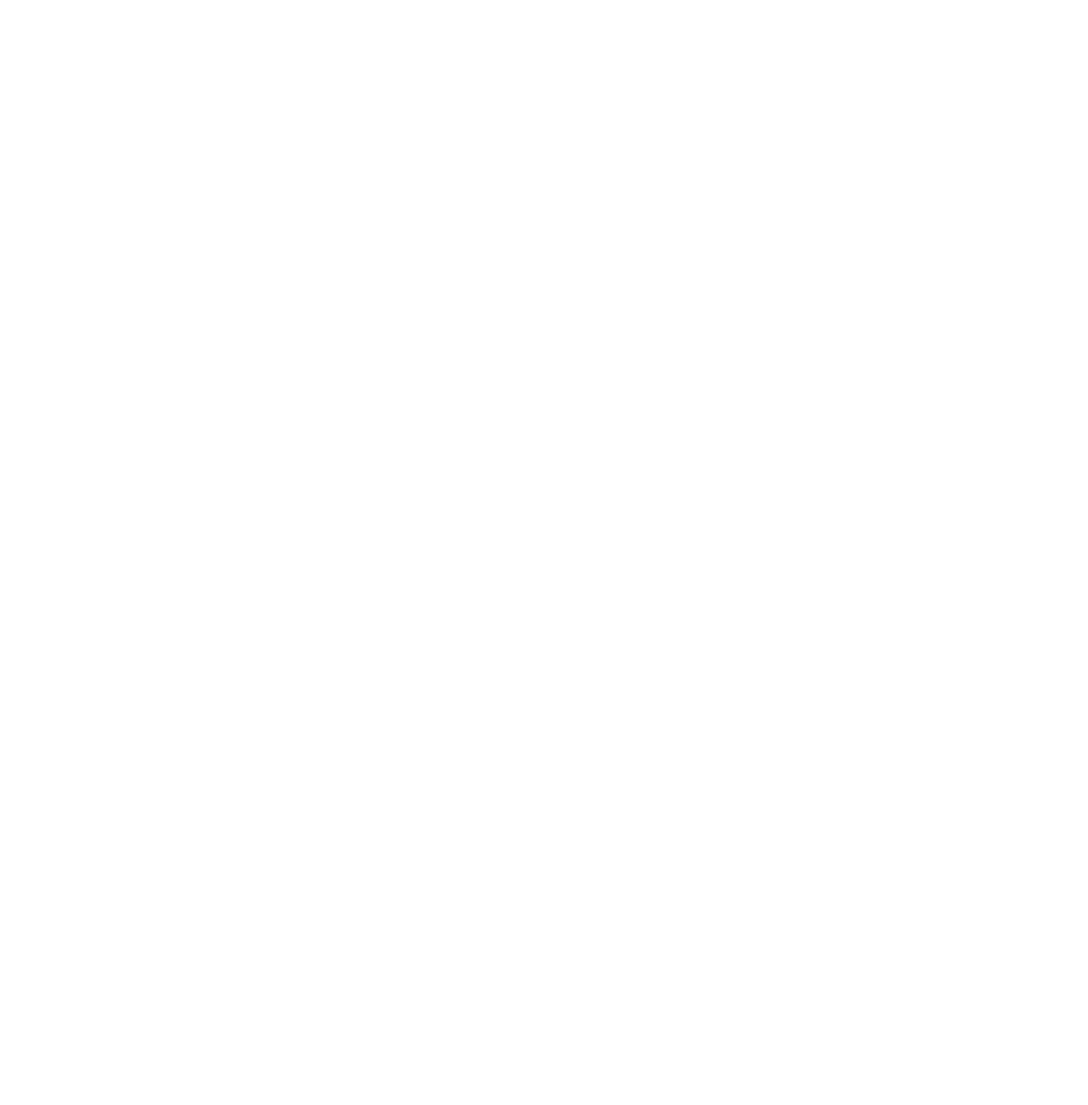
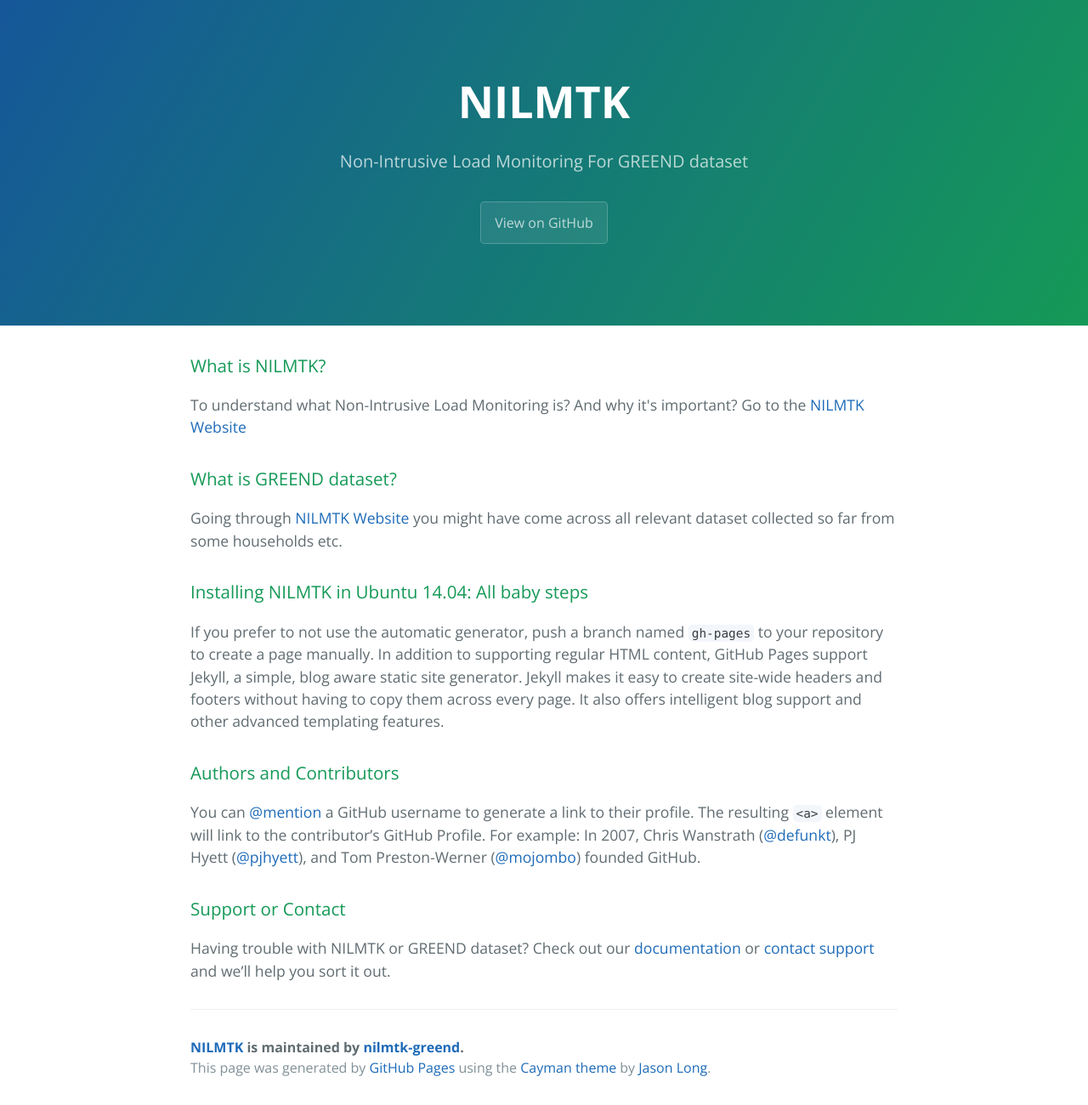
Before and after one commit to guptashiv/nilmtk, a plain HTML site: page index.html in a window 1280 px wide. Shown: the whole page at 85% size. Before the commit the page ends 800 px from the top, so only its background shows below. Drawn offline with nearby package versions, Linux system fonts and the light colour scheme.

Commit message:
Update index.html

```diff
--- a/index.html
+++ b/index.html
@@ -11,11 +11,11 @@
 
   ga('create', 'UA-73298120-1', 'auto');
   ga('send', 'pageview');
-  window.open("http://nilmtk-greend.github.io/","_self");
+
 </script>
 
     <meta charset="UTF-8">
-    <title>NILMTK-GREEND | Non-Intrusive Load Monitoring Toolkit for GREEND Dataset</title>
+    <title>Non-Intrusive Load Monitoring Toolkit for GREEND Dataset | Home</title>
     <meta name="viewport" content="width=device-width, initial-scale=1">
     <link rel="stylesheet" type="text/css" href="stylesheets/normalize.css" media="screen">
     <link href='https://fonts.googleapis.com/css?family=Open+Sans:400,700' rel='stylesheet' type='text/css'>
@@ -23,6 +23,47 @@
     <link rel="stylesheet" type="text/css" href="stylesheets/github-light.css" media="screen">
   </head>
   <body>
+    <section class="page-header">
+      <h1 class="project-name">NILMTK</h1>
+      <h2 class="project-tagline">Non-Intrusive Load Monitoring For GREEND dataset</h2>
+      <a href="https://github.com/nilmtk-greend/nilmtk" class="btn">View on GitHub</a>
+      <!-- <a href="https://github.com/shivgupta/nilmtk/zipball/master" class="btn">Download .zip</a>
+      <a href="https://github.com/shivgupta/nilmtk/tarball/master" class="btn">Download .tar.gz</a>
+ -->    </section>
+
+    <section class="main-content">
+      <h3>
+<a id="welcome-to-github-pages" class="anchor" href="#welcome-to-github-pages" aria-hidden="true"><span aria-hidden="true" class="octicon octicon-link"></span></a>What is NILMTK?</h3>
+
+<p>To understand what Non-Intrusive Load Monitoring is? And why it's important? Go to the <a href="http://nilmtk.github.io/" target="_blank">NILMTK Website</a></p>
+
+<h3>
+<a id="designer-templates" class="anchor" href="#designer-templates" aria-hidden="true"><span aria-hidden="true" class="octicon octicon-link"></span></a>What is GREEND dataset?</h3>
+
+<p>Going through <a href="http://nilmtk.github.io/" target="_blank">NILMTK Website</a> you might have come across all relevant dataset collected so far from some households etc.</p>
+
+<h3>
+<a id="creating-pages-manually" class="anchor" href="#creating-pages-manually" aria-hidden="true"><span aria-hidden="true" class="octicon octicon-link"></span></a>Installing NILMTK in Ubuntu 14.04: All baby steps</h3>
+
+<p>If you prefer to not use the automatic generator, push a branch named <code>gh-pages</code> to your repository to create a page manually. In addition to supporting regular HTML content, GitHub Pages support Jekyll, a simple, blog aware static site generator. Jekyll makes it easy to create site-wide headers and footers without having to copy them across every page. It also offers intelligent blog support and other advanced templating features.</p>
+
+<h3>
+<a id="authors-and-contributors" class="anchor" href="#authors-and-contributors" aria-hidden="true"><span aria-hidden="true" class="octicon octicon-link"></span></a>Authors and Contributors</h3>
+
+<p>You can <a href="https://github.com/blog/821" class="user-mention">@mention</a> a GitHub username to generate a link to their profile. The resulting <code>&lt;a&gt;</code> element will link to the contributor’s GitHub Profile. For example: In 2007, Chris Wanstrath (<a href="https://github.com/defunkt" class="user-mention">@defunkt</a>), PJ Hyett (<a href="https://github.com/pjhyett" class="user-mention">@pjhyett</a>), and Tom Preston-Werner (<a href="https://github.com/mojombo" class="user-mention">@mojombo</a>) founded GitHub.</p>
+
+<h3>
+<a id="support-or-contact" class="anchor" href="#support-or-contact" aria-hidden="true"><span aria-hidden="true" class="octicon octicon-link"></span></a>Support or Contact</h3>
+
+<p>Having trouble with NILMTK or GREEND dataset? Check out our <a href="https://help.github.com/pages">documentation</a> or <a href="https://github.com/contact">contact support</a> and we’ll help you sort it out.</p>
+
+      <footer class="site-footer">
+        <span class="site-footer-owner"><a href="https://github.com/nilmtk-greeend/nilmtk">NILMTK</a> is maintained by <a href="https://github.com/shivgupta">nilmtk-greend</a>.</span>
+
+        <span class="site-footer-credits">This page was generated by <a href="https://pages.github.com">GitHub Pages</a> using the <a href="https://github.com/jasonlong/cayman-theme">Cayman theme</a> by <a href="https://twitter.com/jasonlong">Jason Long</a>.</span>
+      </footer>
+
+    </section>
 
 
   </body>
```
